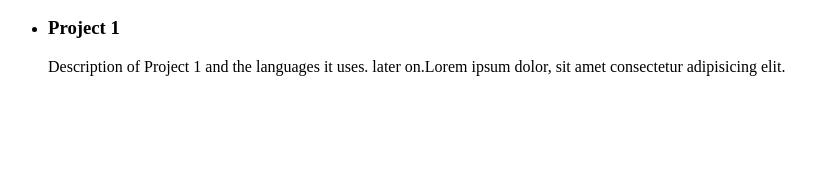
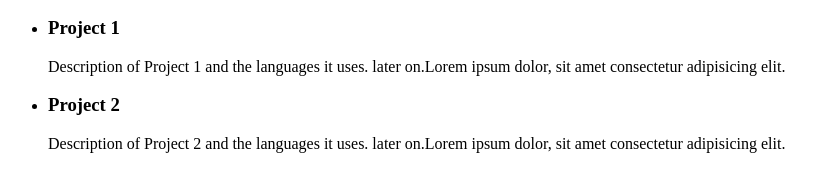
Before and after one commit to ramiisinportland/portfolio2023, a plain HTML site: page index.html in a window 1280 px wide. Shown: the part 110-302 px from the top of the page, without its empty margins (0-840 px from the left). Drawn offline with Linux system fonts and the light colour scheme.

```diff
--- a/index.html
+++ b/index.html
@@ -17,7 +17,14 @@
               <h3>Project 1</h3>
               <p>Description of Project 1 and the languages it uses. later on.Lorem ipsum dolor, sit amet consectetur adipisicing elit. </p>
             </li>
+
+             <li>
+              <h3>Project 2</h3>
+              <p>Description of Project 2 and the languages it uses. later on.Lorem ipsum dolor, sit amet consectetur adipisicing elit. </p>
+            </li>
           </ul>
+
+
 
       </section>
     </main>
```
